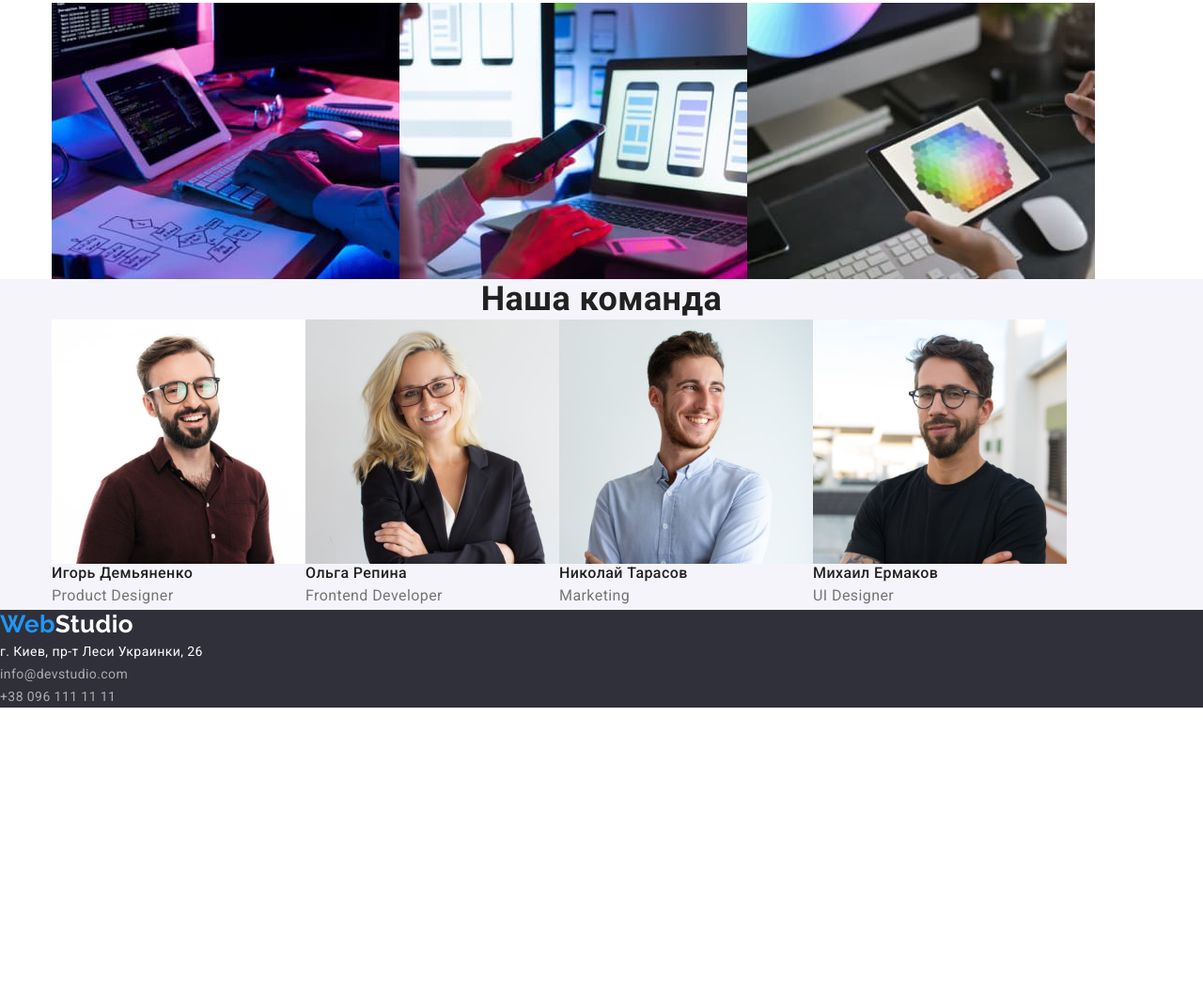
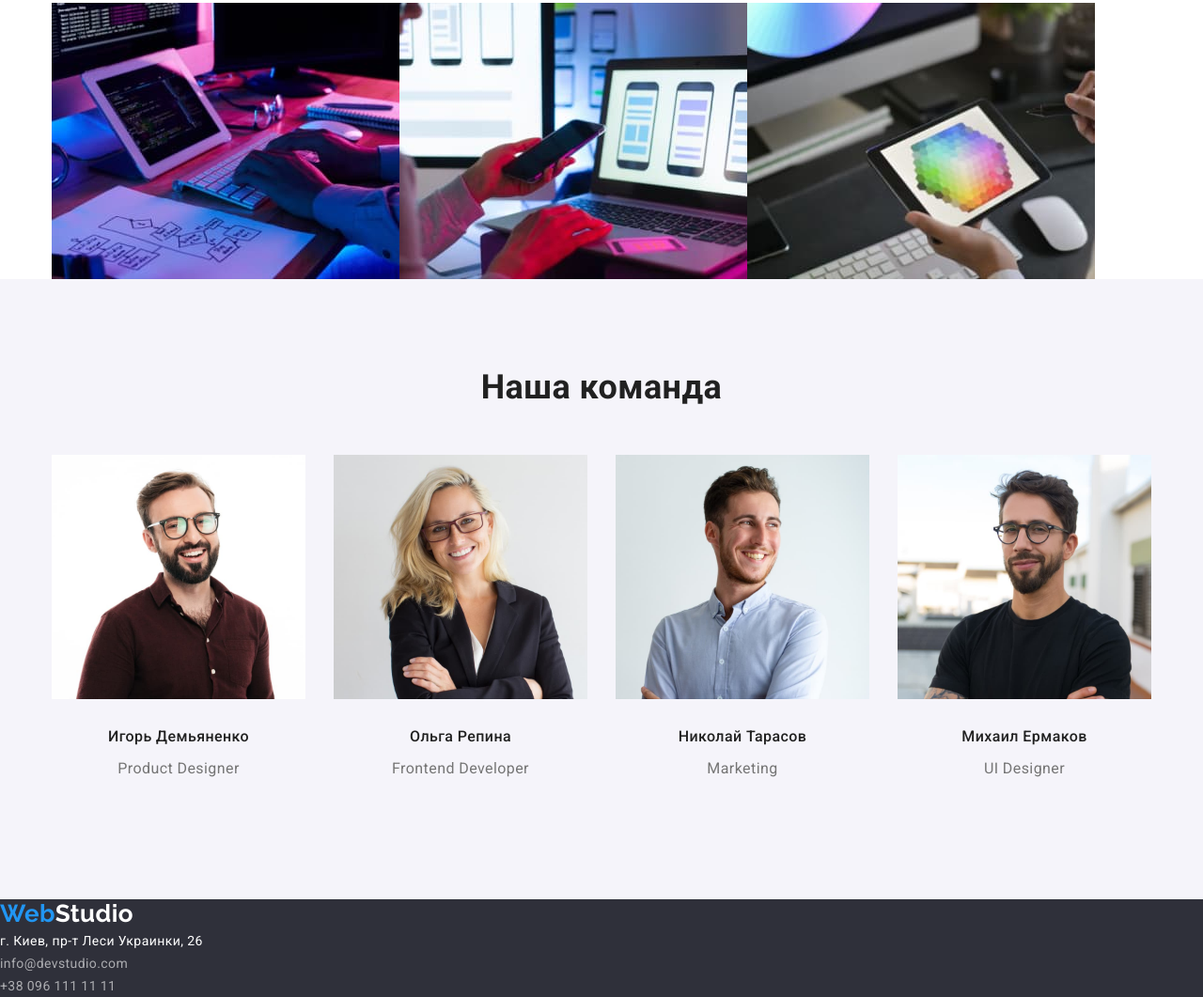
Before and after one commit to Egor-Bogatyriov/goit-markup-hw-03, a plain HTML site: page index.html in a window 1280 px wide. Shown: the part 892-1953 px from the top of the page at 94% size. Before the commit the page ends 1645 px from the top, so only its background shows below. Drawn offline with nearby package versions, Linux system fonts and the light colour scheme.

Commit message:
fix section team

```diff
--- a/css/styles.css
+++ b/css/styles.css
@@ -275,20 +275,38 @@ body {
 /* знакомство с командой */
 .team {
   background-color: var(--team-background-color);
+  padding-top: 94px;
+  padding-bottom: 94px;
 }
 
 .team-list {
   display: flex;
+  margin-right: -30px;
+}
+
+.team-item{
+  flex-basis: calc(100% / 4 - 30px);
+  margin-right: 30px;
 }
 
 .team-title-primary {
+  margin-bottom: 50px;
+
   font-weight: bold;
   font-size: 36px;
   line-height: 1.2;
   text-align: center;
 }
 
+.name-block{
+  margin-top: 30px;
+  padding-bottom: 30px;
+}
+
 .team-title {
+  text-align: center;
+  margin-bottom: 10px;
+
   font-weight: 500;
   font-size: 16px;
   line-height: 1.2;
@@ -296,6 +314,7 @@ body {
 }
 
 .team-text {
+  text-align: center;
   font-weight: normal;
   font-size: 16px;
   line-height: 1.9;
--- a/index.html
+++ b/index.html
@@ -113,32 +113,40 @@
                     alt="на фото Игорь Демьяненко"
                     width="270"
                     height="260">
-                    <h3 class="team-title">Игорь Демьяненко</h3>
+                    <div class="name-block">
+                        <h3 class="team-title">Игорь Демьяненко</h3>
                     <p class="team-text">Product Designer</p>
+                    </div>
                 </li>
                 <li class="team-item">
                     <img class="team-img" src="./images/img1.jpg"
                     alt="на фото Ольга Репина"
                     width="270"
                     height="260">
-                    <h3 class="team-title">Ольга Репина</h3>
-                    <p class="team-text">Frontend Developer</p>
+                    <div class="name-block">
+                        <h3 class="team-title">Ольга Репина</h3>
+                        <p class="team-text">Frontend Developer</p>
+                    </div>
                 </li>
                 <li class="team-item">
                     <img class="team-img" src="./images/img2.jpg"
                     alt="на фото Николай Тарасов"
                     width="270"
                     height="260">
-                    <h3 class="team-title">Николай Тарасов</h3>
+                    <div class="name-block">
+                        <h3 class="team-title">Николай Тарасов</h3>
                     <p class="team-text">Marketing</p>
+                    </div>
                 </li>
                 <li class="team-item">
                     <img class="team-img" src="./images/img3.jpg"
                     alt="на фото Михаил Ермаков"
                     width="270"
                     height="260">
-                    <h3 class="team-title">Михаил Ермаков</h3>
+                    <div class="name-block">
+                        <h3 class="team-title">Михаил Ермаков</h3>
                     <p class="team-text">UI Designer</p>
+                    </div>
                 </li>
             </ul>
             </div>
```
